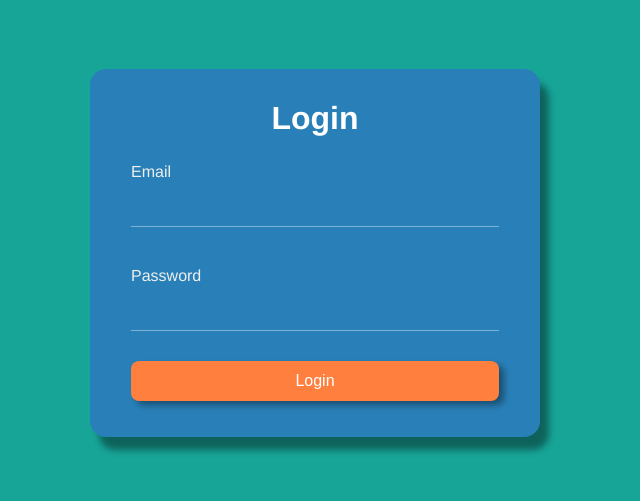
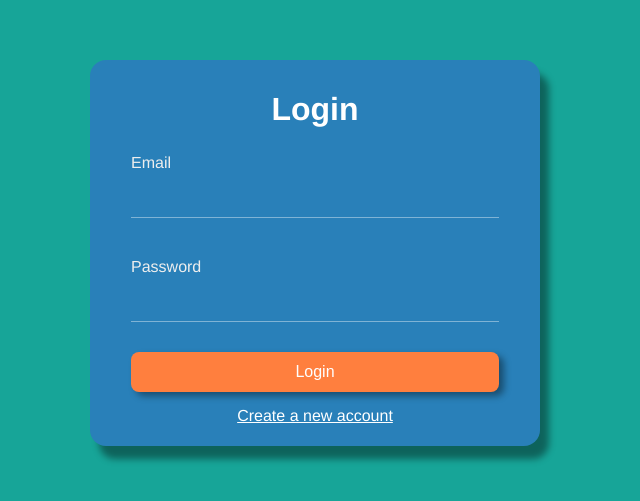
Before and after one commit to ritwickdey/sample-login-signup-form, an Angular app: page /login in a window 1280 px wide. Shown: the part 147-648 px from the top of the page, without its empty margins (325-965 px from the left). Built offline with nearby package versions, Linux system fonts and the light colour scheme.

Commit message:
alter-way markup in html

```diff
--- a/src/app/login/login.component.html
+++ b/src/app/login/login.component.html
@@ -12,6 +12,9 @@
       </div>
       <div class="control">
         <button class="btn" type="submit">Login</button>
+        <p class="alter-way">
+          <a [routerLink]="'/signup'">Create a new account</a>
+        </p>
       </div>
     </form>
   </div>
--- a/src/app/signup/signup.component.html
+++ b/src/app/signup/signup.component.html
@@ -20,6 +20,9 @@
       </div>
       <div class="control">
         <button class="btn" type="submit">Signup</button>
+        <p class="alter-way">
+          <a [routerLink]="'/login'">Already have an account?</a>
+        </p>
       </div>
     </form>
   </div>
--- a/src/styles.css
+++ b/src/styles.css
@@ -106,6 +106,15 @@
   box-shadow: 6px 8px 7px 0px rgba(0, 0, 0, 0.4);
 }
 
+.control>.alter-way {
+  text-align: center
+}
+
+.control>.alter-way>a {
+  color: #fff;
+  padding: 0.5rem 0;
+}
+
 .control input:-webkit-autofill {
   border: none;
   -webkit-text-fill-color: #fff;
```
